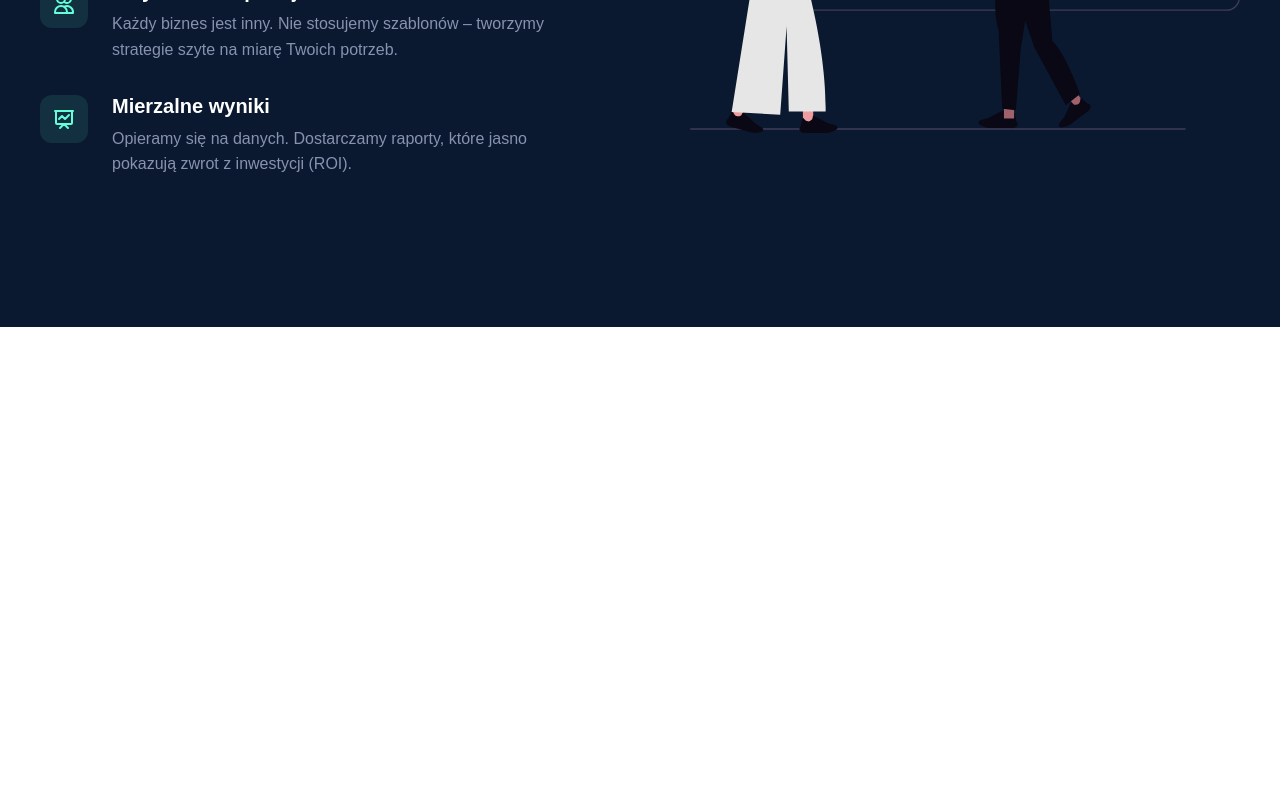
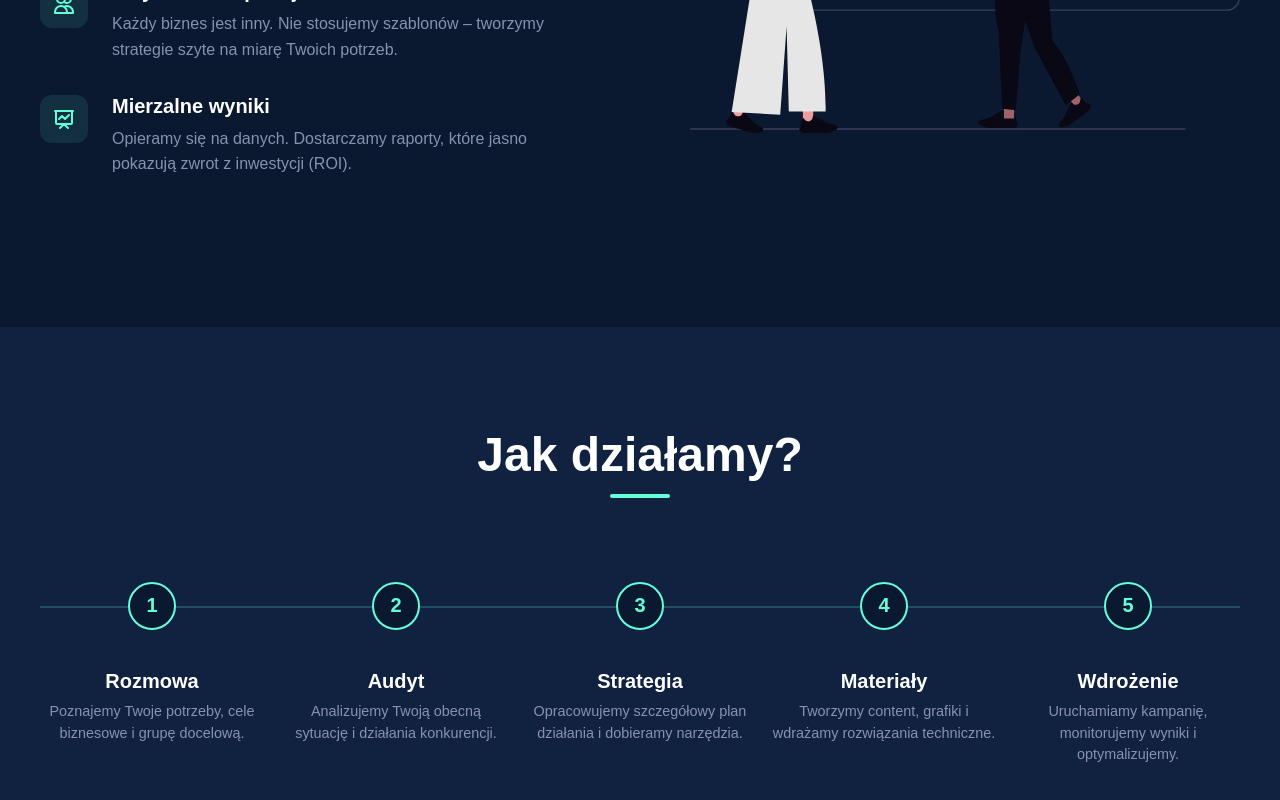
Before and after one commit to PiotrFijalkowski/pollos_website, a Next.js app: page / in a window 1280 px wide. Shown: the part 1896-2696 px from the top of the page. Before the commit the page ends 2223 px from the top, so only its background shows below. Built offline with nearby package versions, Linux system fonts and the light colour scheme.

Commit message:
feat: implement process section

```diff
--- a/src/app/page.tsx
+++ b/src/app/page.tsx
@@ -1,6 +1,7 @@
 import Hero from "@/components/Hero/Hero";
 import Services from "@/components/Services/Services";
 import WhyUs from "@/components/WhyUs/WhyUs";
+import Process from "@/components/Process/Process";
 
 export default function Home() {
   return (
@@ -8,6 +9,7 @@ export default function Home() {
       <Hero />
       <Services />
       <WhyUs />
+      <Process />
     </main>
   );
 }
--- /dev/null
+++ b/src/components/Process/Process.styles.ts
@@ -0,0 +1,135 @@
+'use client';
+
+import styled from 'styled-components';
+
+export const Section = styled.section`
+  padding: 100px 24px;
+  background-color: #112240; /* Lighter dark background */
+  display: flex;
+  justify-content: center;
+`;
+
+export const Container = styled.div`
+  max-width: 1200px;
+  width: 100%;
+  display: flex;
+  flex-direction: column;
+  align-items: center;
+  gap: 60px;
+`;
+
+export const SectionTitle = styled.h2`
+  font-size: 2.5rem;
+  font-weight: 700;
+  color: white;
+  text-align: center;
+  margin: 0;
+  position: relative;
+
+  &::after {
+    content: '';
+    position: absolute;
+    bottom: -16px;
+    left: 50%;
+    transform: translateX(-50%);
+    width: 60px;
+    height: 4px;
+    background-color: #64ffda;
+    border-radius: 2px;
+  }
+
+  @media (min-width: 768px) {
+    font-size: 3rem;
+  }
+`;
+
+export const StepsContainer = styled.div`
+  display: flex;
+  flex-direction: column;
+  gap: 40px;
+  width: 100%;
+  position: relative;
+
+  @media (min-width: 1024px) {
+    flex-direction: row;
+    justify-content: space-between;
+    gap: 20px;
+    margin-top: 40px;
+
+    /* Connecting line for desktop */
+    &::before {
+      content: '';
+      position: absolute;
+      top: 24px; /* Align with circle center */
+      left: 0;
+      width: 100%;
+      height: 2px;
+      background-color: rgba(100, 255, 218, 0.2);
+      z-index: 0;
+    }
+  }
+`;
+
+export const StepCard = styled.div`
+  display: flex;
+  flex-direction: row;
+  align-items: flex-start;
+  gap: 20px;
+  position: relative;
+  z-index: 1;
+
+  @media (min-width: 1024px) {
+    flex-direction: column;
+    align-items: center;
+    text-align: center;
+    flex: 1;
+  }
+`;
+
+export const StepNumber = styled.div`
+  width: 48px;
+  height: 48px;
+  background-color: #0a192f;
+  border: 2px solid #64ffda;
+  border-radius: 50%;
+  display: flex;
+  align-items: center;
+  justify-content: center;
+  color: #64ffda;
+  font-weight: 700;
+  font-size: 1.25rem;
+  flex-shrink: 0;
+  transition: all 0.3s ease;
+
+  ${StepCard}:hover & {
+    background-color: #64ffda;
+    color: #0a192f;
+    transform: scale(1.1);
+  }
+`;
+
+export const StepContent = styled.div`
+  display: flex;
+  flex-direction: column;
+  gap: 8px;
+  padding-top: 10px;
+
+  @media (min-width: 1024px) {
+    padding-top: 20px;
+    align-items: center;
+  }
+`;
+
+export const StepTitle = styled.h3`
+  font-size: 1.25rem;
+  font-weight: 600;
+  color: white;
+  margin: 0;
+`;
+
+export const StepDescription = styled.p`
+  font-size: 0.9rem;
+  color: #8892b0;
+  line-height: 1.5;
+  margin: 0;
+`;
--- /dev/null
+++ b/src/components/Process/Process.tsx
@@ -0,0 +1,65 @@
+'use client';
+
+import React from 'react';
+import {
+  Section,
+  Container,
+  SectionTitle,
+  StepsContainer,
+  StepCard,
+  StepNumber,
+  StepContent,
+  StepTitle,
+  StepDescription,
+} from './Process.styles';
+
+const Process = () => {
+  const steps = [
+    {
+      number: 1,
+      title: 'Rozmowa',
+      description: 'Poznajemy Twoje potrzeby, cele biznesowe i grupę docelową.',
+    },
+    {
+      number: 2,
+      title: 'Audyt',
+      description: 'Analizujemy Twoją obecną sytuację i działania konkurencji.',
+    },
+    {
+      number: 3,
+      title: 'Strategia',
+      description: 'Opracowujemy szczegółowy plan działania i dobieramy narzędzia.',
+    },
+    {
+      number: 4,
+      title: 'Materiały',
+      description: 'Tworzymy content, grafiki i wdrażamy rozwiązania techniczne.',
+    },
+    {
+      number: 5,
+      title: 'Wdrożenie',
+      description: 'Uruchamiamy kampanię, monitorujemy wyniki i optymalizujemy.',
+    },
+  ];
+
+  return (
+    <Section id="process">
+      <Container>
+        <SectionTitle>Jak działamy?</SectionTitle>
+        <StepsContainer>
+          {steps.map((step) => (
+            <StepCard key={step.number}>
+              <StepNumber>{step.number}</StepNumber>
+              <StepContent>
+                <StepTitle>{step.title}</StepTitle>
+                <StepDescription>{step.description}</StepDescription>
+              </StepContent>
+            </StepCard>
+          ))}
+        </StepsContainer>
+      </Container>
+    </Section>
+  );
+};
+
+export default Process;
```
